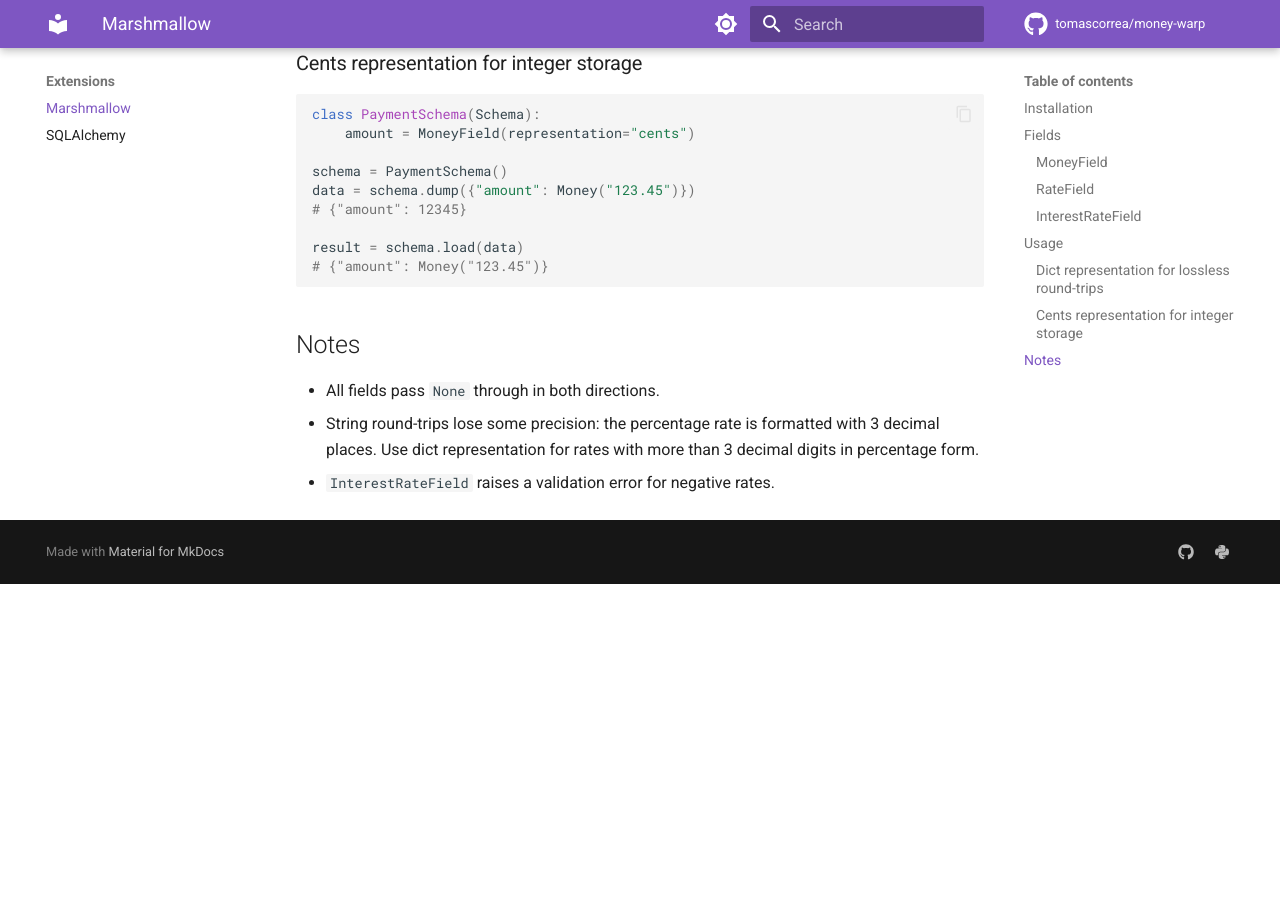
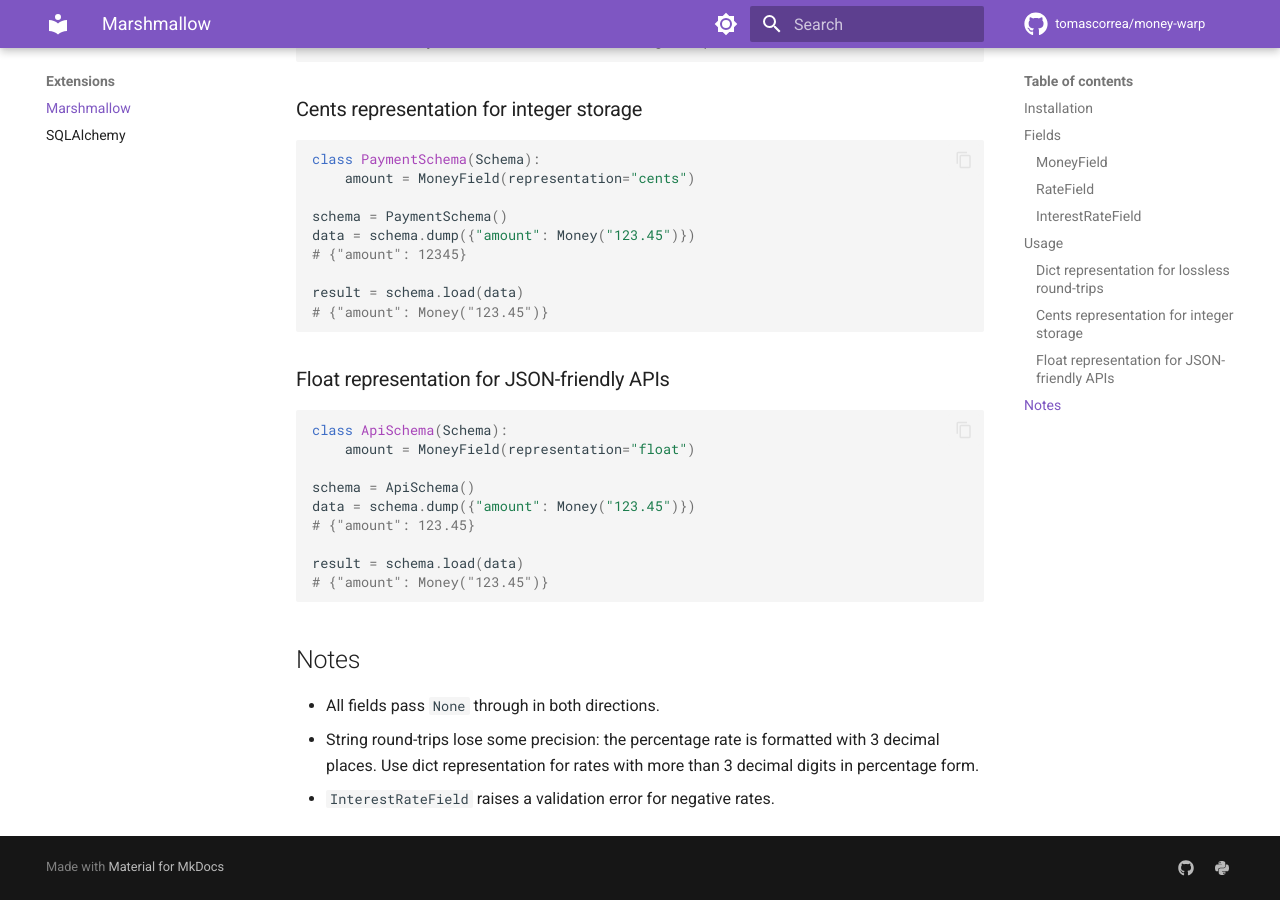
Before and after one commit to tomascorrea/money-warp, an MkDocs documentation site: the page built from docs/examples/marshmallow.md, in a window 1280 px wide and 900 px high, scrolled down 2279 px. Built offline with MkDocs 1.6.1 and Material for MkDocs 9.7.7, drawn with Linux system fonts in a browser that asks for light colours; comment, search, counter and statistics services are not loaded; before the commit the page ends 2863 px from its top, so only the background shows below that; some of the changed text lies outside the part shown.

Commit message:
docs: document "float" representation for MoneyField
Update marshmallow examples and knowledge file with the new
float representation row and a usage example.

Made-with: Cursor

````diff
--- a/docs/examples/marshmallow.md
+++ b/docs/examples/marshmallow.md
@@ -19,6 +19,7 @@ Serializes `Money` instances. The `representation` parameter controls the format
 | `"raw"` (default) | `str` | `str(money.raw_amount)` | `Money(value)` |
 | `"real"` | `str` | `str(money.real_amount)` | `Money(value)` |
 | `"cents"` | `int` | `money.cents` | `Money.from_cents(value)` |
+| `"float"` | `float` | `float(money.real_amount)` | `Money(str(value))` |
 
 ### RateField
 
@@ -101,6 +102,20 @@ result = schema.load(data)
 # {"amount": Money("123.45")}
 ```
 
+### Float representation for JSON-friendly APIs
+
+```python
+class ApiSchema(Schema):
+    amount = MoneyField(representation="float")
+
+schema = ApiSchema()
+data = schema.dump({"amount": Money("123.45")})
+# {"amount": 123.45}
+
+result = schema.load(data)
+# {"amount": Money("123.45")}
+```
+
 ## Notes
 
 - All fields pass `None` through in both directions.
````
Also changed, not shown: knowledge/ext.md (+1 -0 lines).
